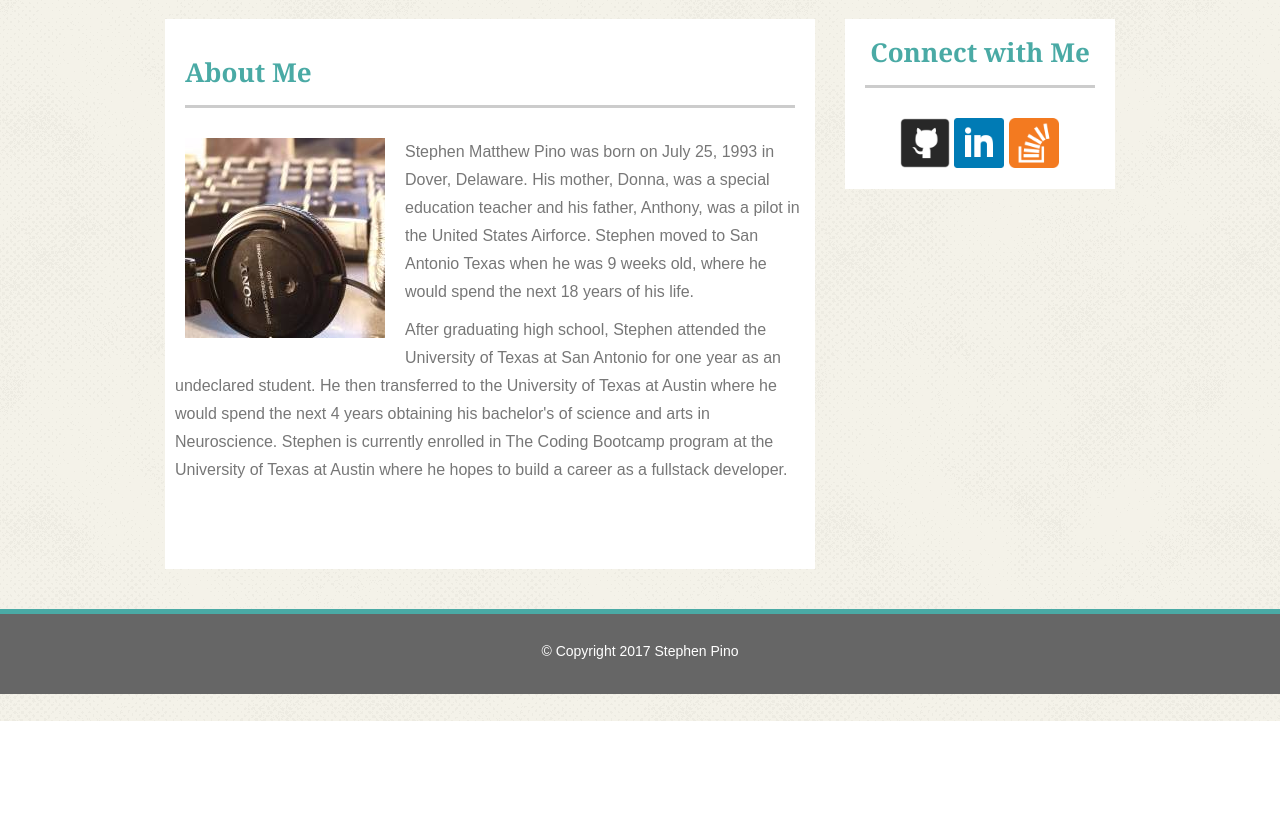
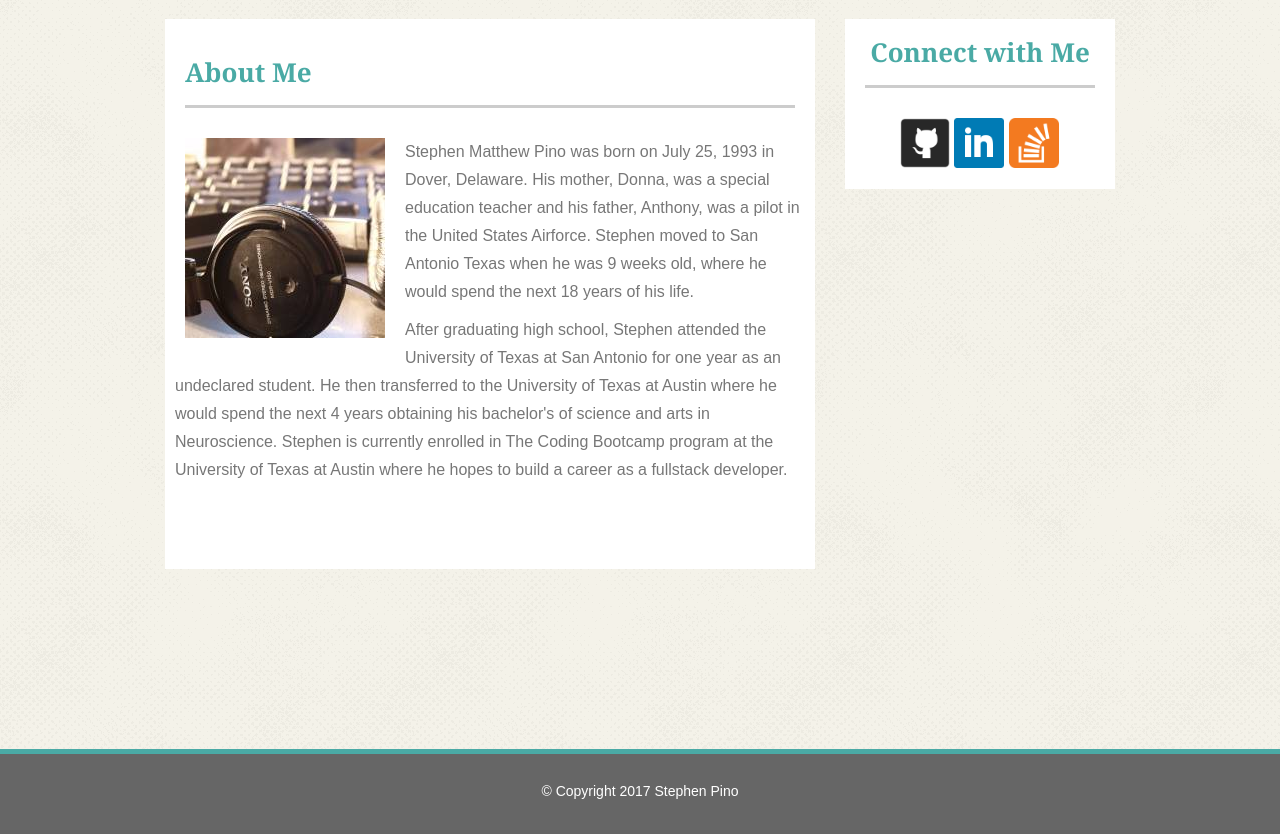
Before and after one commit to StephenPino/Basic-Portfolio, a PHP site: page /index.php in a window 1280 px wide. Shown: the part 79-913 px from the top of the page. Before the commit the page ends 800 px from the top, so only its background shows below. Run offline with PHP 8.4, Linux system fonts and the light colour scheme.

Commit message:
got sticky footer to work

```diff
--- a/assets/css/style.css
+++ b/assets/css/style.css
@@ -80,8 +80,9 @@ textarea {
 
 .page-wrap {
 	width: 950px;
-	margin: 0 auto;
-	margin-bottom: -50px;
+	margin: 0 auto -50px;
+	min-height: 100%;
+
 }
 .portfolioImage {
 	width: 275px;
@@ -278,13 +279,10 @@ html, body {
 	height: 100%;
 }
 
-.page-wrap:after {
-	content: "";
-	display: block;
+
+
+.footer, .push {
+	height: 50px;
+
 
 }
-
-.footer, .page-wrap:after {
-	height: 50px;
-
-}
```
